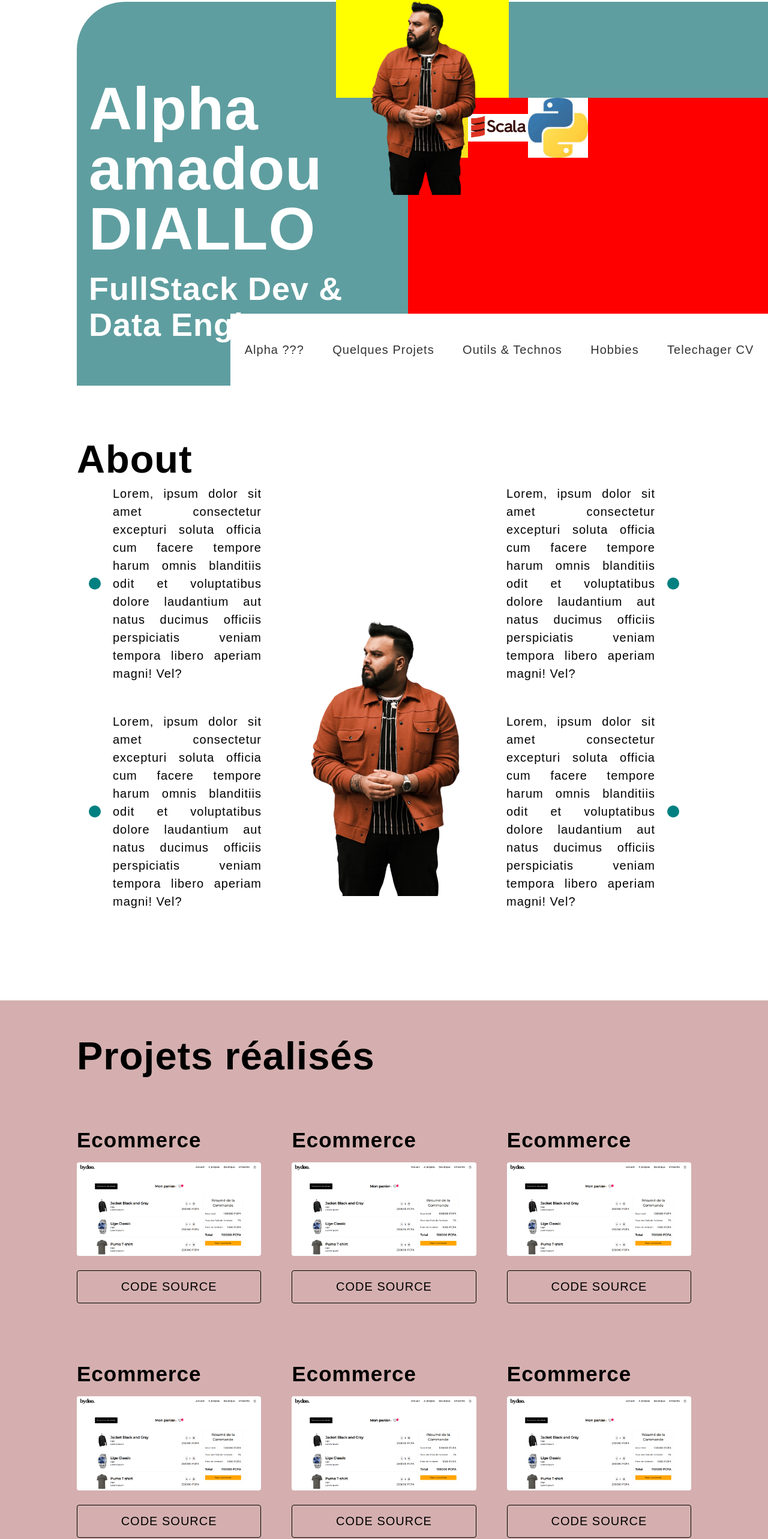
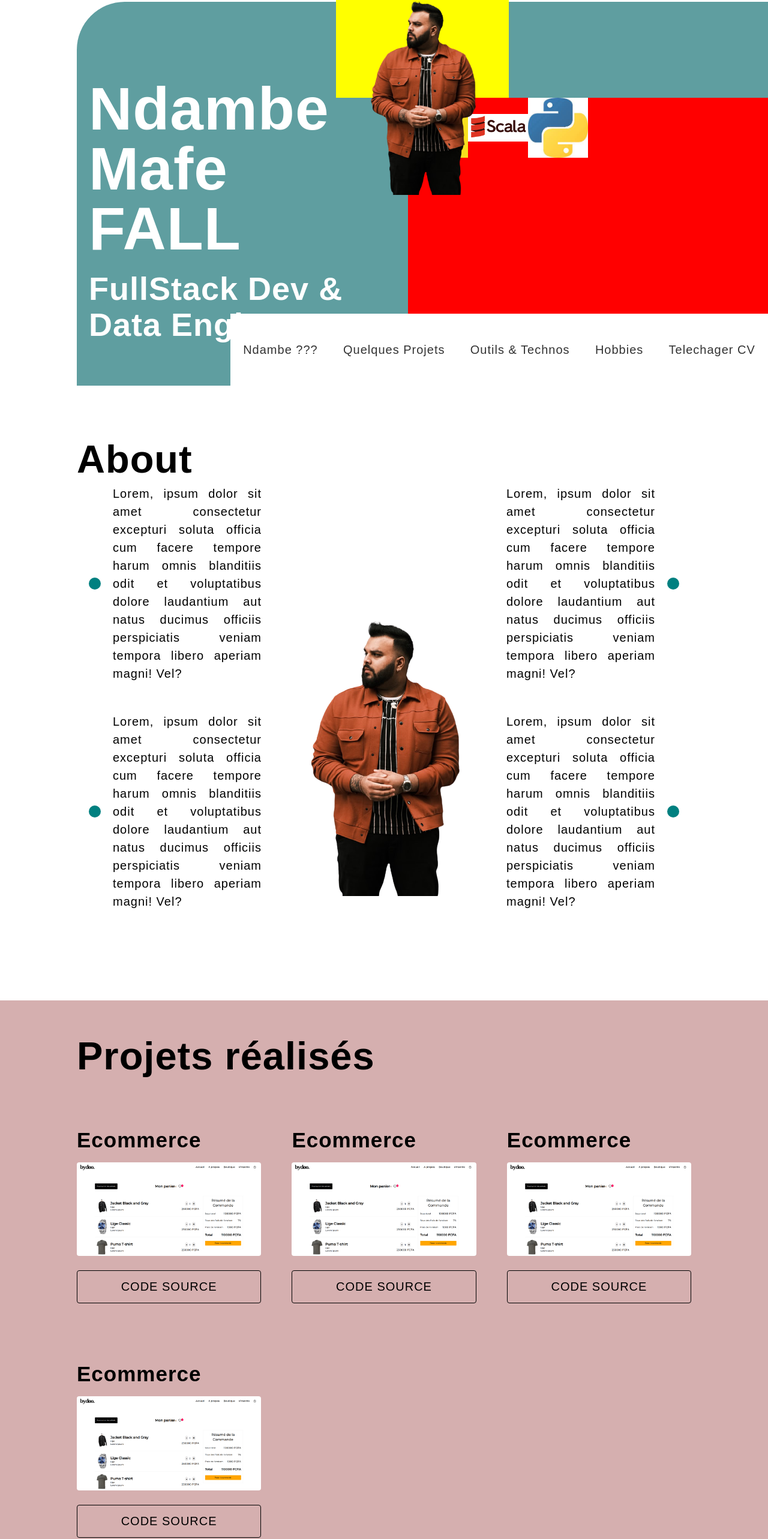
Before and after one commit to alphacpc/portfolio, a React (Create React App) app: page / in a window 1280 px wide. Shown: the part 157-2723 px from the top of the page at 60% size. Built offline with nearby package versions, Linux system fonts and the light colour scheme.

Commit message:
Updated project by design

```diff
--- a/src/App.js
+++ b/src/App.js
@@ -1,6 +1,7 @@
 import React from 'react';
 import BodyComponent from './components/Body';
 import HeadComponent from './components/Head';
+import FooterComponent from './components/Footer';
 
 import './assets/css/App.css';
 
@@ -15,6 +16,8 @@ const App = () => {
 
       <BodyComponent/>
 
+      <FooterComponent/>
+
     </div>
   )
 }
--- /dev/null
+++ b/src/assets/css/Footer.css
@@ -0,0 +1,3 @@
+.divFooter{
+    background: red;
+}
--- a/src/assets/css/Hobbies.css
+++ b/src/assets/css/Hobbies.css
@@ -1,12 +1,33 @@
 .divHobbiesContainer{
-    padding: 70px 10%;
+    padding: 15vh 10%;
     background: powderblue;
+    background: linear-gradient(to right, #000000ac, #00000091),url("./../images/banner.jpg") no-repeat fixed;
+    background-size: cover;
+    margin-bottom: 30vh;
+}
+
+.divHobbiesContainer h2{
+    color: #FFF;
+    font-size: 65px !important;
+    text-align: start;
 }
 
 .divHobbiesContainer ul{
-    width: 40%;
+    width: 100%;
+    display: flex;
+    margin-top: 50px;
+    align-items: center;
+    flex-wrap: wrap;
 }
 
+
+.divHobbiesContainer ul li{
+    /* margin-bottom: 0 !important; */
+    margin-right: 20px;
+    background: red;
+    padding: 10px;
+    border-radius: 4px;
+}
 
 .divHobbiesContainer ul li span{
     font-size: 25px;
--- a/src/assets/css/Project.css
+++ b/src/assets/css/Project.css
@@ -45,7 +45,7 @@
 
 
 
-.divProjectItem button{
+.divProjectItem a{
     color: #000;
     border-radius: 4px;
     border: 1px solid #000;
@@ -54,10 +54,12 @@
     text-transform: uppercase;
     background: transparent;
     transition: all ease .3s;
+    text-decoration: none;
+    text-align: center;
 }
 
 
-.divProjectItem button:hover{
+.divProjectItem a:hover{
     background: #000;
     color: #FFF;
 }
--- a/src/assets/css/Tools.css
+++ b/src/assets/css/Tools.css
@@ -39,9 +39,9 @@
 
 
 .divToolsContainer div img{
-    width: 200px;
-    height: 200px;
+    width: 100px;
     object-fit: contain;
+    margin-right: 50px;
 
 }
 
--- a/src/components/Footer.js
+++ b/src/components/Footer.js
@@ -2,8 +2,8 @@ import React from 'react'
 
 const FooterComponent = () => {
     return (
-        <div>
-
+        <div className="divFooter">
+            <p>Copyrights reserved!</p>
         </div>
     )
 }
--- a/src/components/Head.jsx
+++ b/src/components/Head.jsx
@@ -6,11 +6,12 @@ import { langages } from "../data"
 
 
 const HeadComponent = () => {
+
     return (
         <div className="HeaderContainer">
             <div className="Description">
                 <div>
-                    <h1>Alpha <br></br> amadou <br></br> DIALLO</h1>
+                    <h1>Ndambe <br></br> Mafe <br></br> FALL</h1>
                     <h2>FullStack Dev & <br></br> Data Engineer</h2>
                 </div>
             </div>
@@ -31,12 +32,12 @@ const HeadComponent = () => {
             </div>
 
             <div className="divLangages">
-                { langages.map(lang => <img src={lang.default} alt={lang.default}/>)}
+                { langages.map( (lang, id) => <img key={id} src={lang.default} alt={lang.default}/>)}
             </div>
 
             <div className="WhiteSpace">
                 <div className="ListLinks">
-                    <a href="/">Alpha ???</a>
+                    <a href="/">Ndambe ???</a>
                     <a href="/">Quelques projets</a>
                     <a href="/">Outils & Technos</a>
                     <a href="/">Hobbies</a>
--- a/src/components/Hobbies.js
+++ b/src/components/Hobbies.js
@@ -1,24 +1,16 @@
-import React from 'react'
+import React from 'react';
+import { hobbies } from "../data";
 
 import "./../assets/css/Hobbies.css";
-import Photo from "./../assets/images/photo3.png";
 
 const Hobbies = () => {
   return (
     <div className="divHobbiesContainer">
-        <h2 className="small text-center">Our Big Hobbies</h2>
+        <h2 className="small text-center">Centre d'Interets</h2>
         <div className="dis-flex space align-center">
-            <img src={Photo} alt="Alpha amadou DIALLO" />
-            {/* <ul>
-                <li className="mg-bt-20"><span>Football</span></li>
-                <li className="mg-bt-20"><span>HipHop</span></li>
-                <li className="mg-bt-20"><span>E-learning</span></li>
-                <li className="mg-bt-20"><span>Documentary</span></li>
-                <li className="mg-bt-20"><span>Devoxxx</span></li>
-                <li className="mg-bt-20"><span>Teaching</span></li>
-                <li className="mg-bt-20"><span>Travel</span></li>
-                <li><span>Jogging</span></li>
-            </ul> */}
+            <ul>
+                { hobbies.map((hobbie, id) => <li className="mg-bt-20"><span>{hobbie}</span></li>) }
+            </ul>
         </div>
     </div>
   )
--- a/src/components/Projects.js
+++ b/src/components/Projects.js
@@ -1,22 +1,23 @@
 import React from 'react'
 import "./../assets/css/Project.css"
-
-import cap1 from "./../assets/images/projects/ecommerce/capture1.png"
+import { projects } from "../data"
 
 const Projects = () => {
+
+
   return (
     <div className="divProjectContainer">
         <h2 className="h2Label mg-bt-20">Projets réalisés</h2>
         <div className="divProjects dis-flex space">
            {
-               [1,2,3,4,1,2,4,3,3].map( el => {
+               projects.map( (project, id) => {
                    return (
-                    <div className="divProjectItem dis-flex col">
-                        <h3>ecommerce</h3>
+                    <div className="divProjectItem dis-flex col" key={id}>
+                        <h3>{project['name']}</h3>
                         <div className="">
-                            <img src={cap1} alt="ecommerce" />
+                            <img src={project['capture'].default} alt="ecommerce" />
                         </div>
-                        <button className='pd-15'>Code Source</button>
+                        <a href={project['source']} target="_blank" className='pd-15'>Code Source</a>
                     </div>
                    )
                })
--- a/src/data.js
+++ b/src/data.js
@@ -69,3 +69,31 @@ export const langages = [
     require("./assets/images/lang/scala.png"),
     require("./assets/images/lang/python.jpeg"),
 ]
+
+
+export const projects = [
+    {
+        "name" : "Ecommerce",
+        "capture" : require("./assets/images/projects/ecommerce/capture1.png"),
+        "source": "https://github.com/alphacpc"
+    },
+    {
+        "name" : "Ecommerce",
+        "capture" : require("./assets/images/projects/ecommerce/capture1.png"),
+        "source": "https://github.com/alphacpc"
+    },
+    {
+        "name" : "Ecommerce",
+        "capture" : require("./assets/images/projects/ecommerce/capture1.png"),
+        "source": "https://github.com/alphacpc"
+    },
+    {
+        "name" : "Ecommerce",
+        "capture" : require("./assets/images/projects/ecommerce/capture1.png"),
+        "source": "https://github.com/alphacpc"
+    }
+]
+
+
+
+export const hobbies = ["Football", "HipHop", "E-learning", "Documentary", "Talks Devoxxx", "Teaching", "Travel", "Jogging"]
```
Also changed, not shown: public/manifest.json, src/assets/images/banner.jpg (added).
